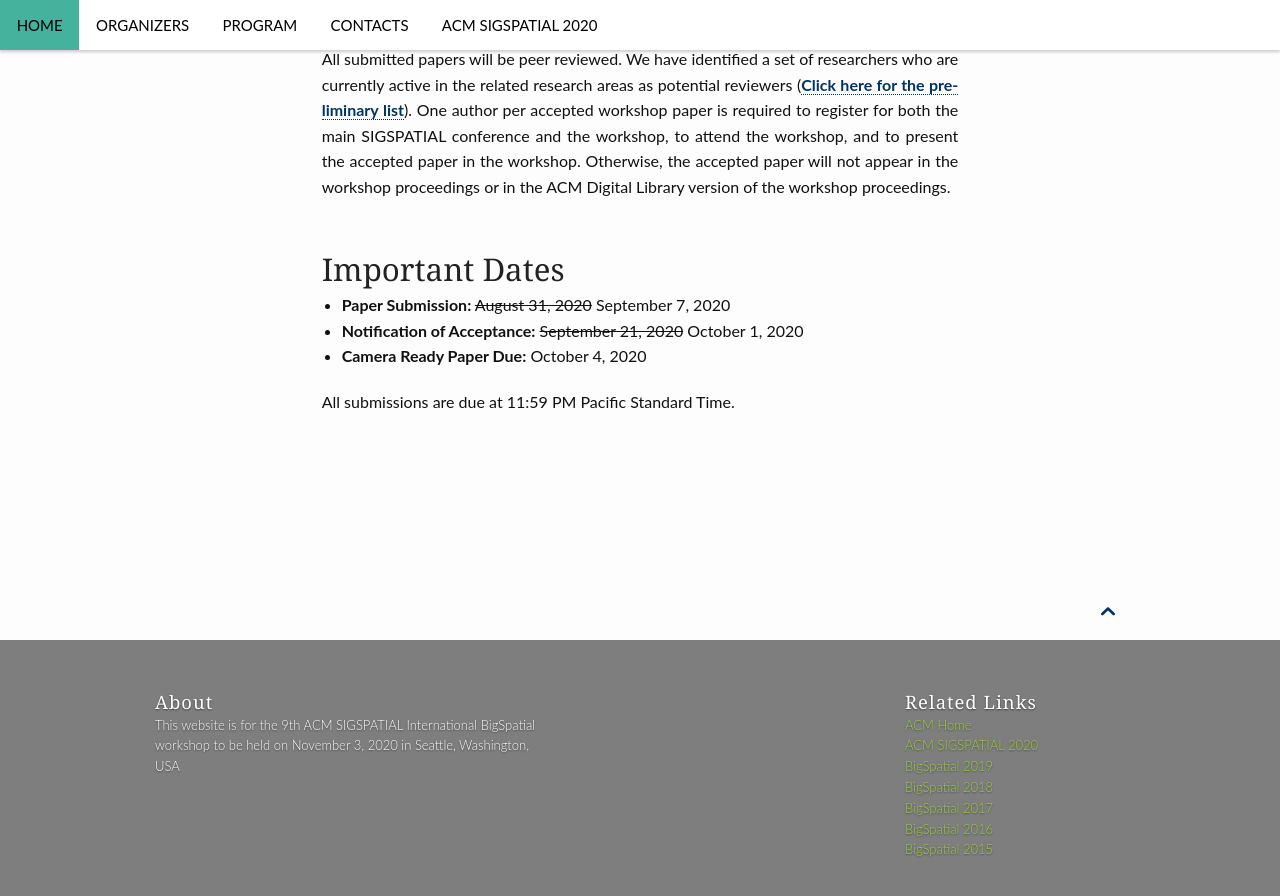
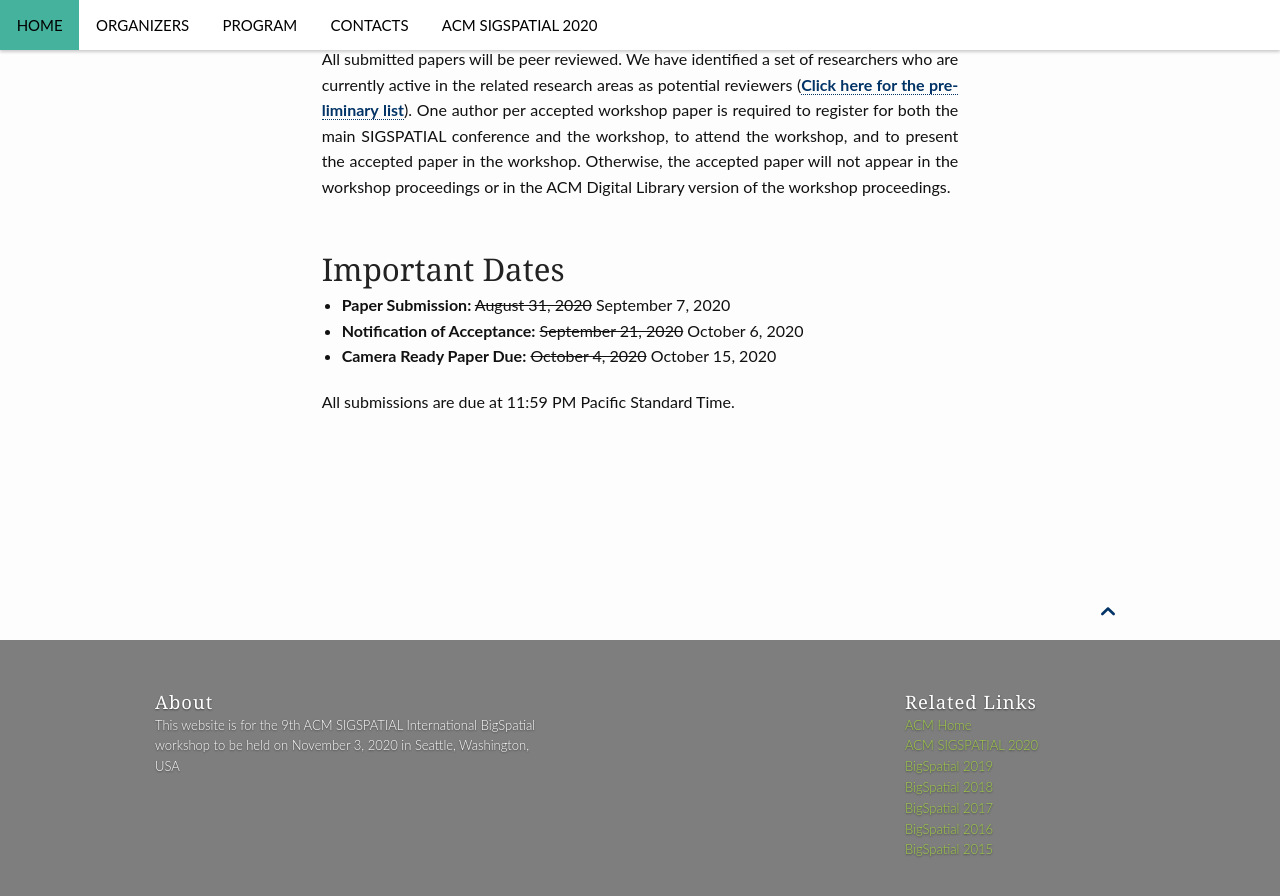
Before and after one commit to bigspatial2020/bigspatial2020.github.io, a Jekyll site: the page built from index.md, in a window 1280 px wide and 900 px high, scrolled down 2444 px. Shown: the top 896 px of the window. Built offline with Jekyll 4.4.1, drawn with Linux system fonts in a browser that asks for light colours; comment, search, counter and statistics services are not loaded.

Commit message:
Update index.md

```diff
--- a/index.md
+++ b/index.md
@@ -65,7 +65,7 @@ All submitted papers will be peer reviewed. We have identified a set of research
 ## Important Dates
 
 * **Paper Submission:** <span><strike>August 31, 2020</strike> September 7, 2020</span>
-* **Notification of Acceptance:** <span><strike>September 21, 2020</strike> October 1, 2020</span>
-* **Camera Ready Paper Due:** <span>October 4, 2020</span>
+* **Notification of Acceptance:** <span><strike>September 21, 2020</strike> October 6, 2020</span>
+* **Camera Ready Paper Due:** <span><strike>October 4, 2020</strike> October 15, 2020</span>
 
 All submissions are due at 11:59 PM Pacific Standard Time.
```
